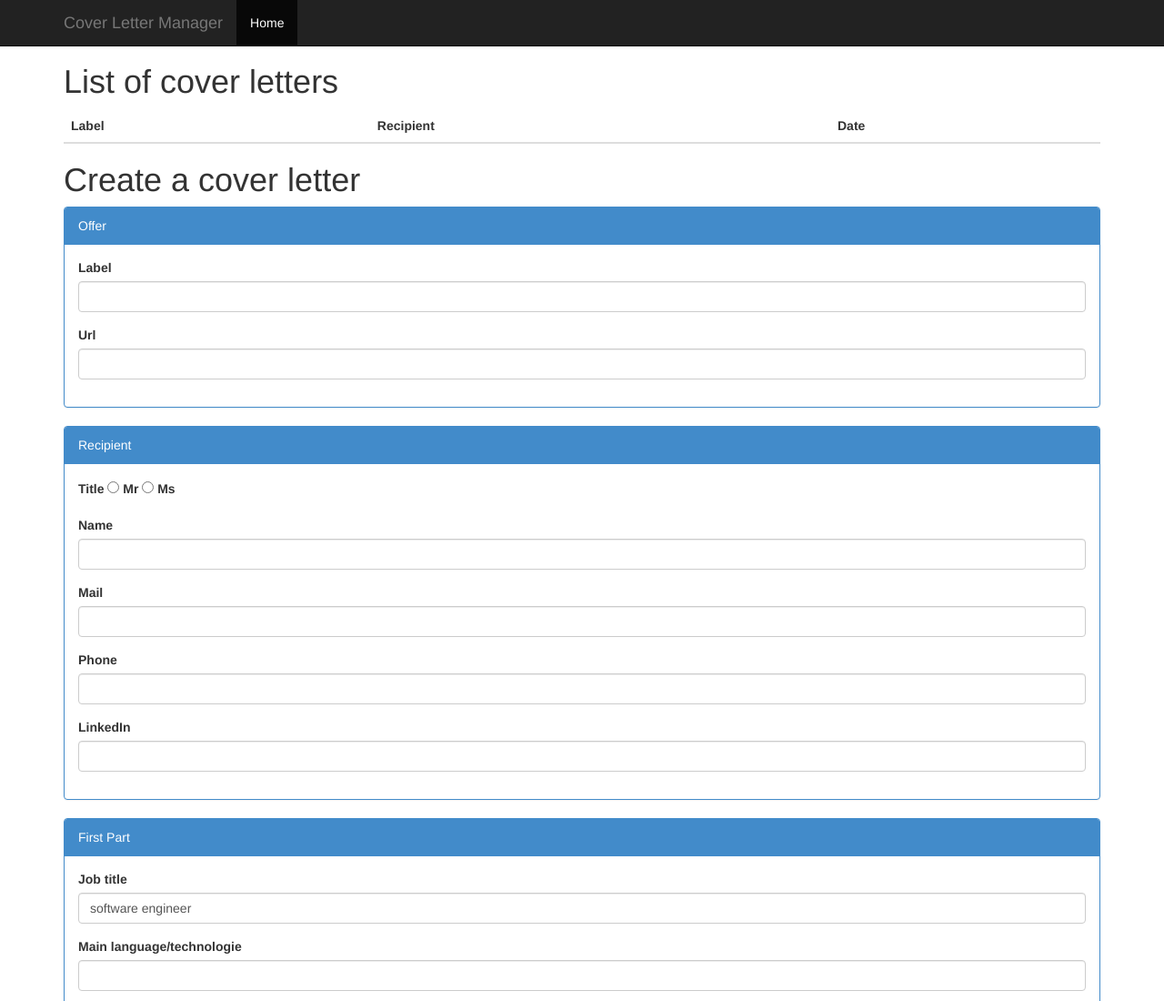
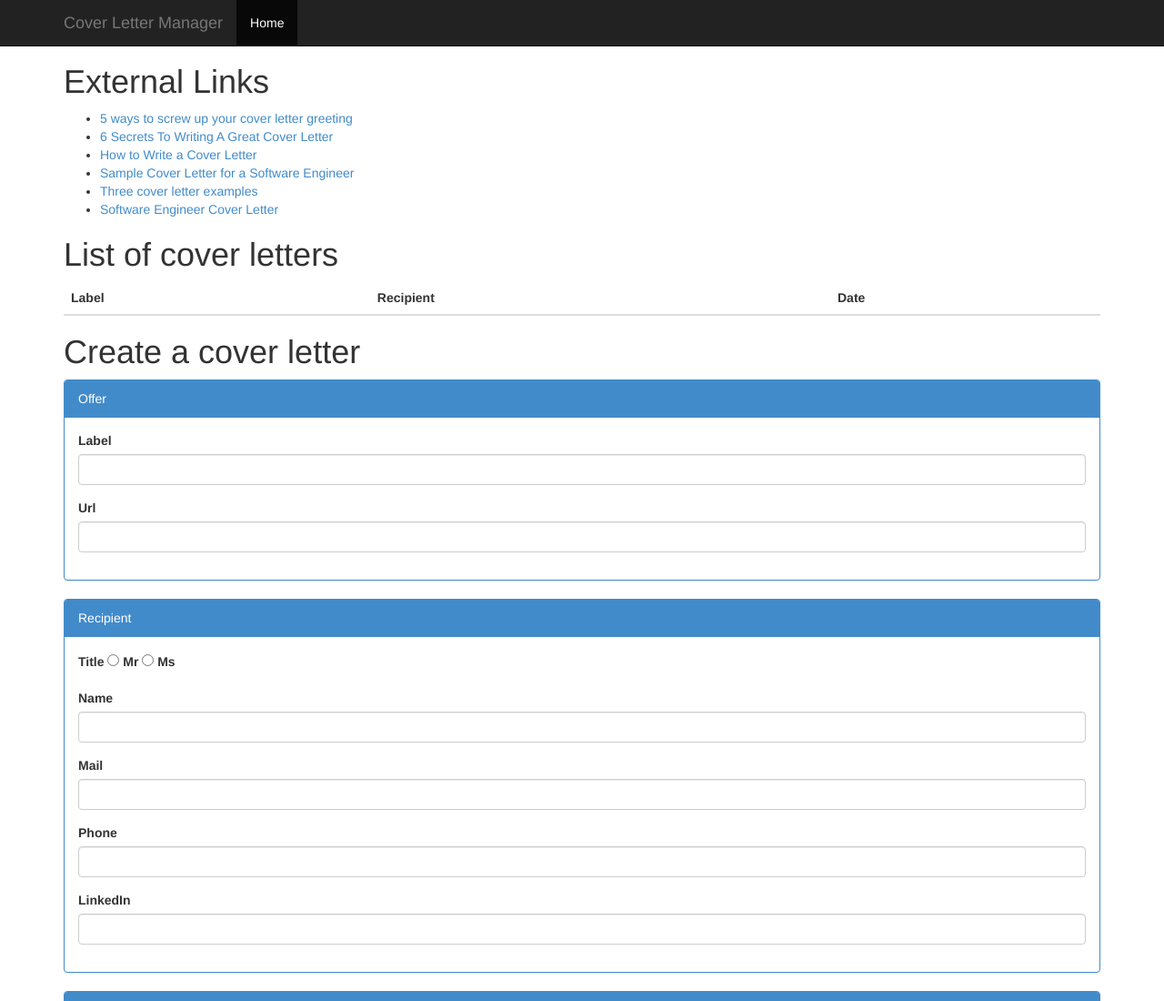
Before and after one commit to Razorclaw/coverLetterManager, a website: page public/index.html in a window 1280 px wide. Shown: the top 1100 px of the page at 91% size. Drawn offline with Linux system fonts and the light colour scheme; no server answers.

Commit message:
Add some external links

```diff
--- a/public/index.html
+++ b/public/index.html
@@ -49,6 +49,17 @@ body {
     </div>
 
     <div class="container">
+
+      <h1>External Links</h1>
+
+      <ul>
+        <li><a href="http://www.pongoresume.com/blogPosts/118/5-ways-to-screw-up-your-cover-letter-greeting.cfm">5 ways to screw up your cover letter greeting</a></li>
+        <li><a href="http://www.forbes.com/sites/sethporges/2012/08/29/6-secrets-to-writing-a-great-cover-letter/">6 Secrets To Writing A Great Cover Letter</a></li>
+        <li><a href="http://blogs.hbr.org/2014/02/how-to-write-a-cover-letter/">How to Write a Cover Letter</a></li>
+        <li><a href="http://career-advice.monster.com/resumes-cover-letters/cover-letter-samples/cover-letter-software-engineer/article.aspx">Sample Cover Letter for a Software Engineer</a></li>
+        <li><a href="http://careers.theguardian.com/covering-letter-examples">Three cover letter examples</a></li>
+        <li><a href="http://www.coverletter.us/software-engineer-cover-letter/">Software Engineer Cover Letter</a></li>
+      </ul>
 
       <h1>List of cover letters</h1>
 
```
